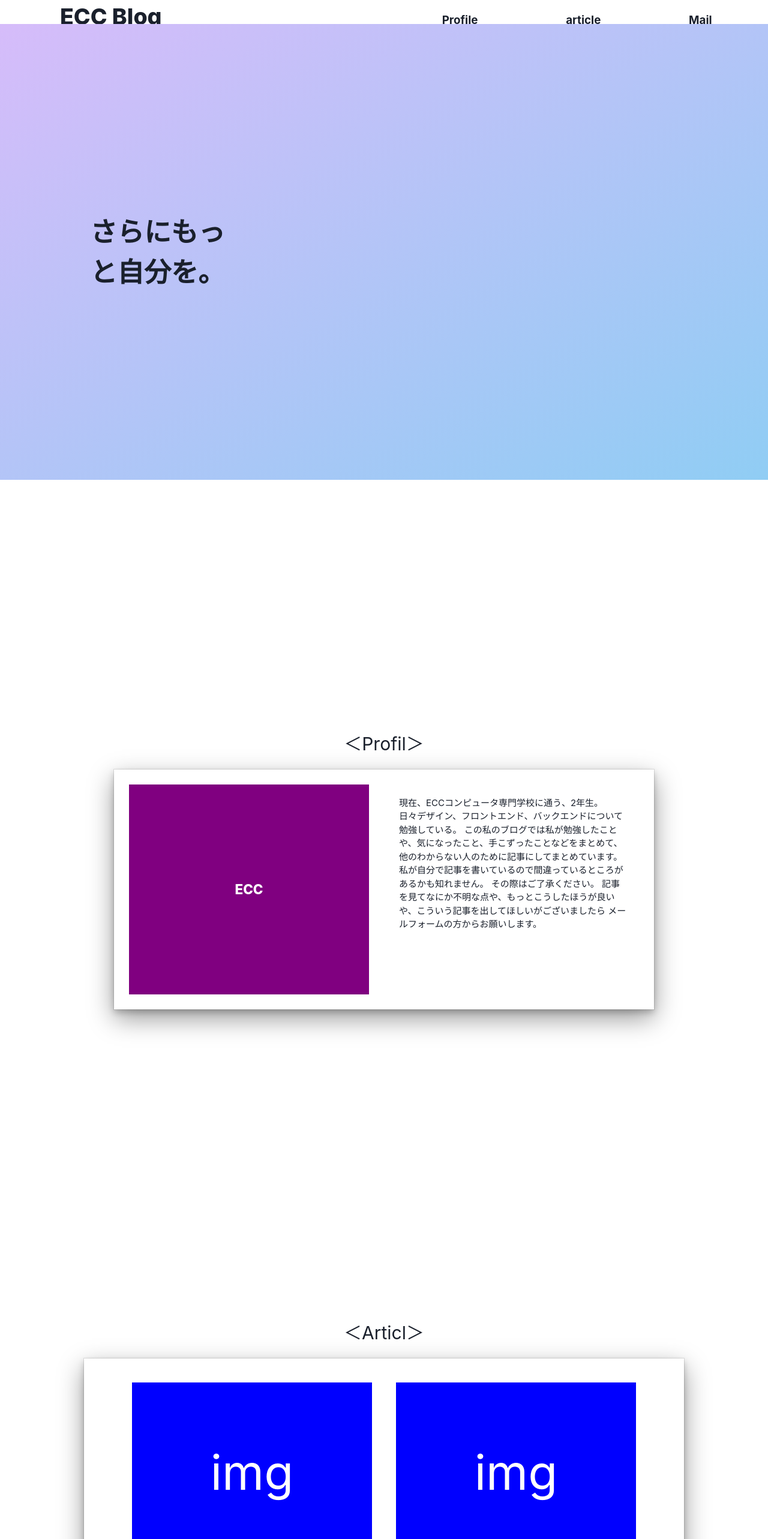
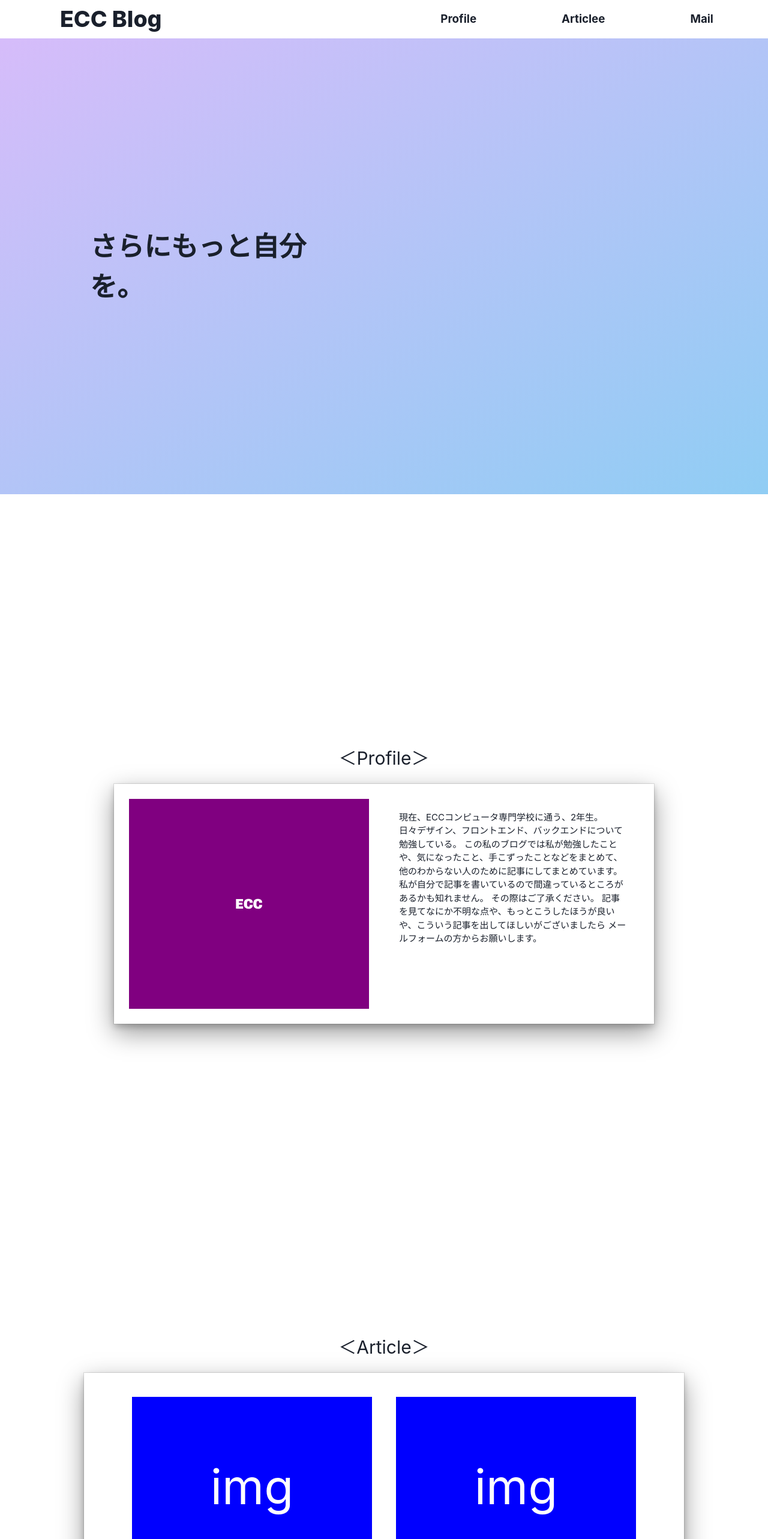
Before and after one commit to yumekiti/Blog-Trial, a Next.js app: page / in a window 1280 px wide. Shown: the top 2566 px of the page at 60% size. Built offline with nearby package versions, Linux system fonts and the light colour scheme.

Commit message:
`update` UIが気になったので調整

```diff
--- a/src/pages/components/Article.tsx
+++ b/src/pages/components/Article.tsx
@@ -1,10 +1,10 @@
 import { Box, Flex, Text, Button } from '@chakra-ui/react'
 
-export default function Articl() {
+export default function Article() {
     return (
         <>
             <Flex w={'100%'} h={'150rem'} flexDir={'column'} justifyContent={'center'} alignItems={'center'} marginTop={'50rem'} bg={'#fff'}>
-                <Text fontSize={'5xl'} marginBottom={'2rem'}>＜Articl＞</Text>
+                <Text fontSize={'5xl'} marginBottom={'2rem'}>＜Article＞</Text>
                 <Flex flexWrap={'wrap'} w={'100rem'} h={'145rem'} boxShadow={'dark-lg'} gap={'4rem'} justifyContent={'center'} alignItems={'center'}>
                     <Box>
                         <Flex bg={'blue'} w={'40rem'} h={'30rem'} justifyContent={'center'} alignItems={'center'}>
--- a/src/pages/components/Header.tsx
+++ b/src/pages/components/Header.tsx
@@ -9,12 +9,14 @@ export default function Header() {
     return (
         <>
             <Box as='header'>
-                <Flex w={'100%'} h={'5vh'}>
+                <Flex w={'100%'}>
                     <Text
                         fontSize={{ base: '4xl', lg: '6xl' }}
                         w={'50%'}
                         paddingLeft={'10rem'}
                         fontWeight={'extrabold'}
+                        display={'flex'}
+                        alignItems={'center'}
                     >ECC Blog</Text>
                     <UnorderedList
                         w={'50%'}
@@ -24,18 +26,22 @@ export default function Header() {
                         justifyContent={'space-around'}
                         padding={'2rem'}
                         fontWeight={'bold'}
+                        alignItems={'center'}
                     >
                         <ListItem
+                            _hover={{ textDecoration: 'underline' }}
                             onClick={() => router.push('/')}
                             cursor={'pointer'}
                             fontSize={{ base: '2xl', lg: '3xl' }}
                         >Profile</ListItem>
                         <ListItem
+                            _hover={{ textDecoration: 'underline' }}
                             onClick={() => router.push('/')}
                             cursor={'pointer'}
                             fontSize={{ base: '2xl', lg: '3xl' }}
-                        >article</ListItem>
+                        >Articlee</ListItem>
                         <ListItem
+                            _hover={{ textDecoration: 'underline' }}
                             onClick={() => router.push('/')}
                             cursor={'pointer'}
                             fontSize={{ base: '2xl', lg: '3xl' }}
--- a/src/pages/components/MainBijual.tsx
+++ b/src/pages/components/MainBijual.tsx
@@ -10,7 +10,7 @@ export default function MainBijual() {
                 bgGradient={'linear(to-tl,blue.200,purple.200)'}
                 position={'relative'}>
                 <Text
-                    w={'20%'}
+                    w={'30%'}
                     h={'95vh'}
                     display={'flex'}
                     justifyContent={'center'}
@@ -22,7 +22,7 @@ export default function MainBijual() {
                     fontWeight={'extrabold'}
                 >さらにもっと自分を。</Text>
                 <Box
-                    w={'80%'}
+                    w={'70%'}
                     h={'95vh'}
                 >
                 </Box>
--- a/src/pages/components/Profil.tsx
+++ b/src/pages/components/Profile.tsx
@@ -1,13 +1,15 @@
 import { Box, Flex, Text } from '@chakra-ui/react'
+import Image from 'next/image'
 
-export default function Profil() {
+export default function Profile() {
     return (
         <>
             <Flex w={'100%'} h={'50rem'} flexDir={'column'} justifyContent={'center'} alignItems={'center'} marginTop={'40rem'}>
-                <Text fontSize={'5xl'} paddingBottom={'2rem'}>＜Profil＞</Text>
+                <Text fontSize={'5xl'} paddingBottom={'2rem'}>＜Profile＞</Text>
                 <Flex w={'90rem'} h={'40rem'} bg={'#fff'} justifyContent={'center'} alignItems={'center'} boxShadow={'dark-lg'}>
                     <Flex w={'40rem'} h={'35rem'} bg={'purple'} justifyContent={'center'} alignItems={'center'} marginRight={'5rem'}>
-                        <Text fontSize={'4xl'} color={'#fff'} fontWeight={'extrabold'}>ECC</Text>
+                        {/* <Text fontSize={'4xl'} color={'#fff'} fontWeight={'extrabold'}>ECC</Text> */}
+                        <Image src={'/images/profile.svg'} width={400} height={350} alt={'profile'} />
                     </Flex>
                     <Box w={'40rem'} h={'35rem'}>
                         <Text fontSize={'2xl'} padding={'2rem 2rem 2rem 0'}>
--- a/src/pages/index.tsx
+++ b/src/pages/index.tsx
@@ -2,8 +2,8 @@ import { Box, Flex, Text } from '@chakra-ui/react'
 import Head from 'next/head'
 import Header from './components/Header'
 import MainBijual from './components/MainBijual'
-import Profil from './components/Profil'
-import Articl from './components/Article'
+import Profile from './components/Profile'
+import Article from './components/Article'
 
 export default function Index() {
   return (
@@ -13,8 +13,8 @@ export default function Index() {
       </Head>
       <Header />
       <MainBijual />
-      <Profil />
-      <Articl />
+      <Profile />
+      <Article />
     </>
   )
 }
```
Also changed, not shown: public/images/profile.svg (added), 1 other file (tests, documents, lock files or other folders).
